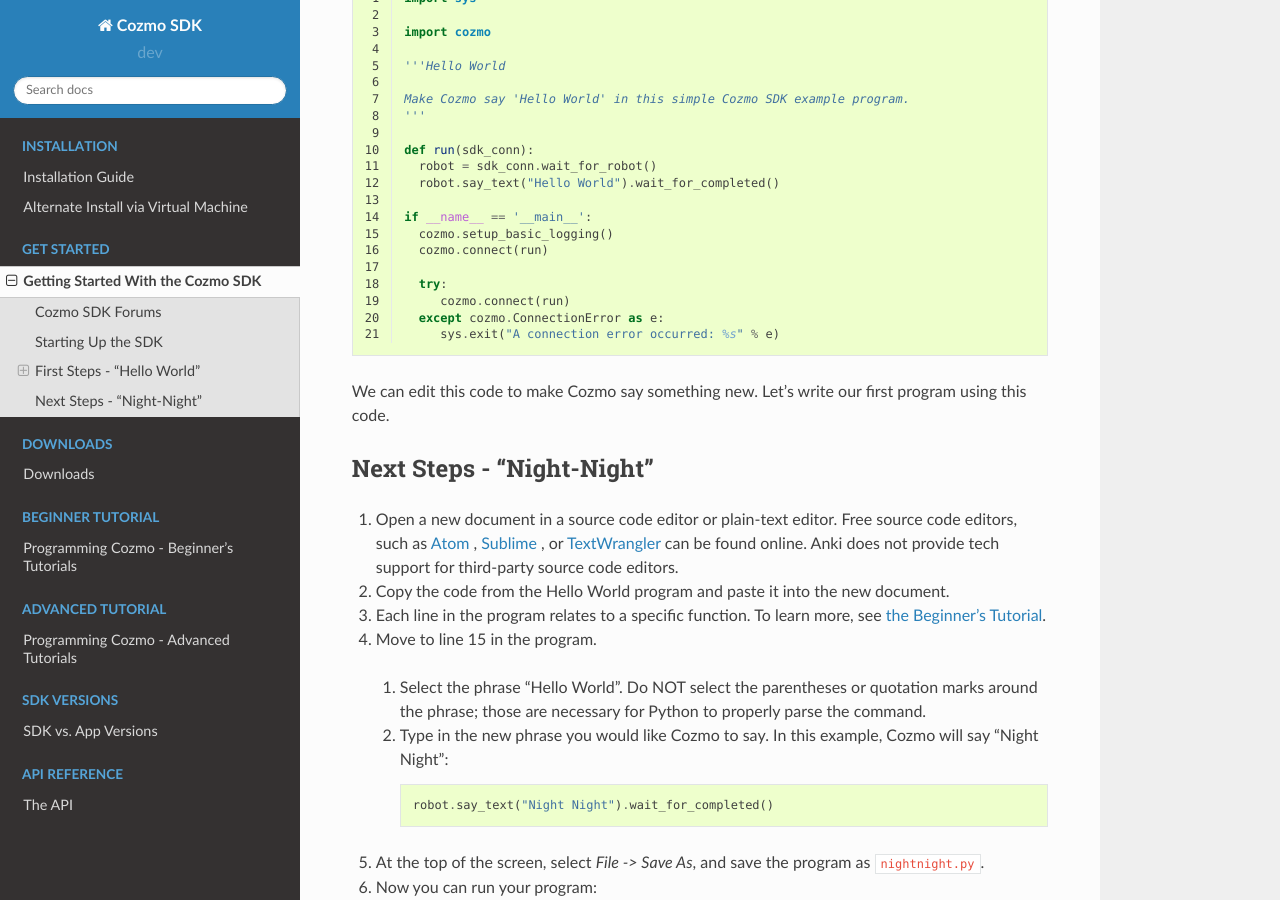
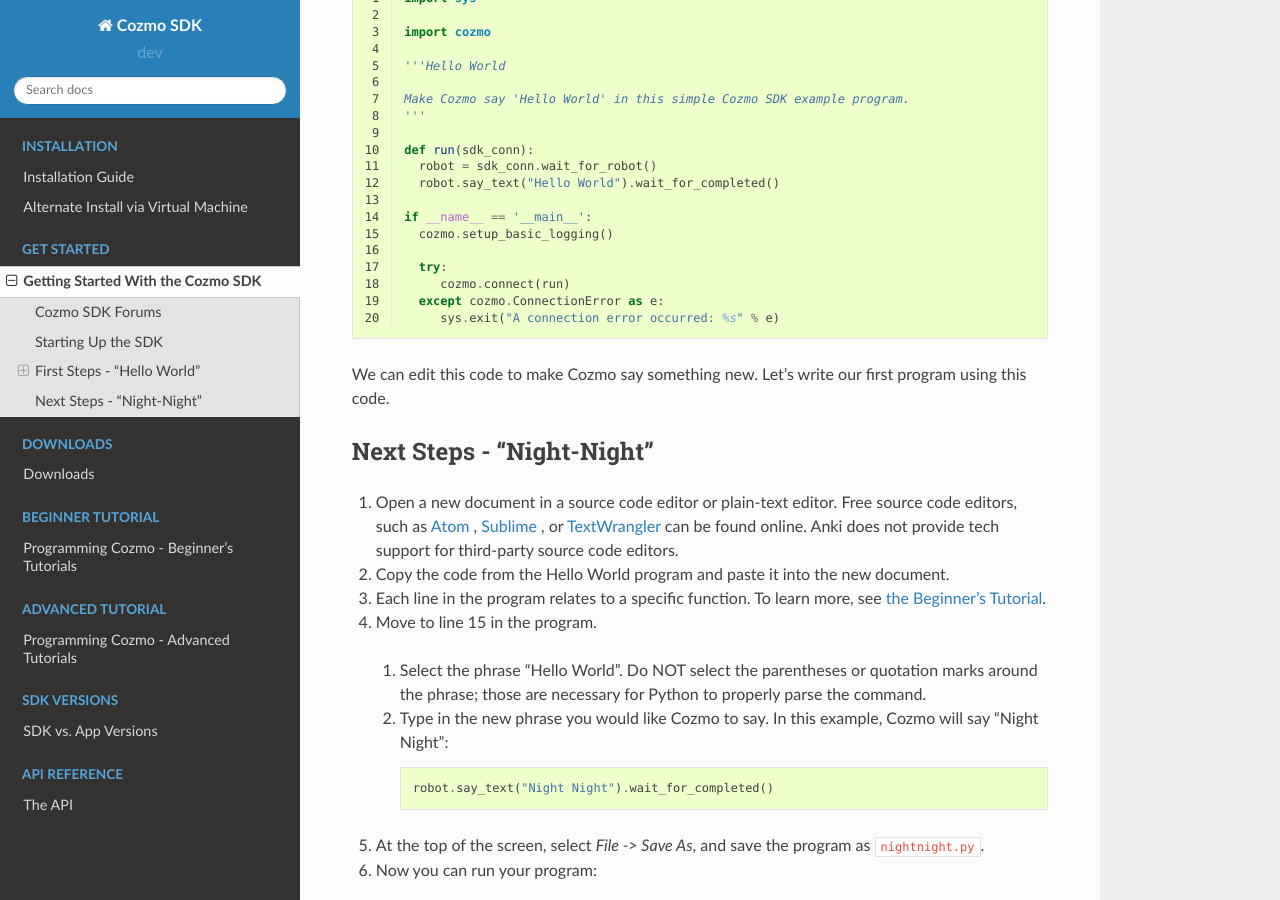
Before and after one commit to anki/cozmo-python-sdk, a Sphinx documentation site: the page built from docs/source/getstarted.rst, in a window 1280 px wide and 900 px high, scrolled down 1566 px. Built offline with Sphinx 7.4.7 and the Read the Docs theme 2.0.0, drawn with Linux system fonts in a browser that asks for light colours.

Commit message:
Fix Hello world program example code

```diff
--- a/docs/source/getstarted.rst
+++ b/docs/source/getstarted.rst
@@ -78,7 +78,6 @@
 
   if __name__ == '__main__':
     cozmo.setup_basic_logging()
-    cozmo.connect(run)
 
     try:
        cozmo.connect(run)
```
